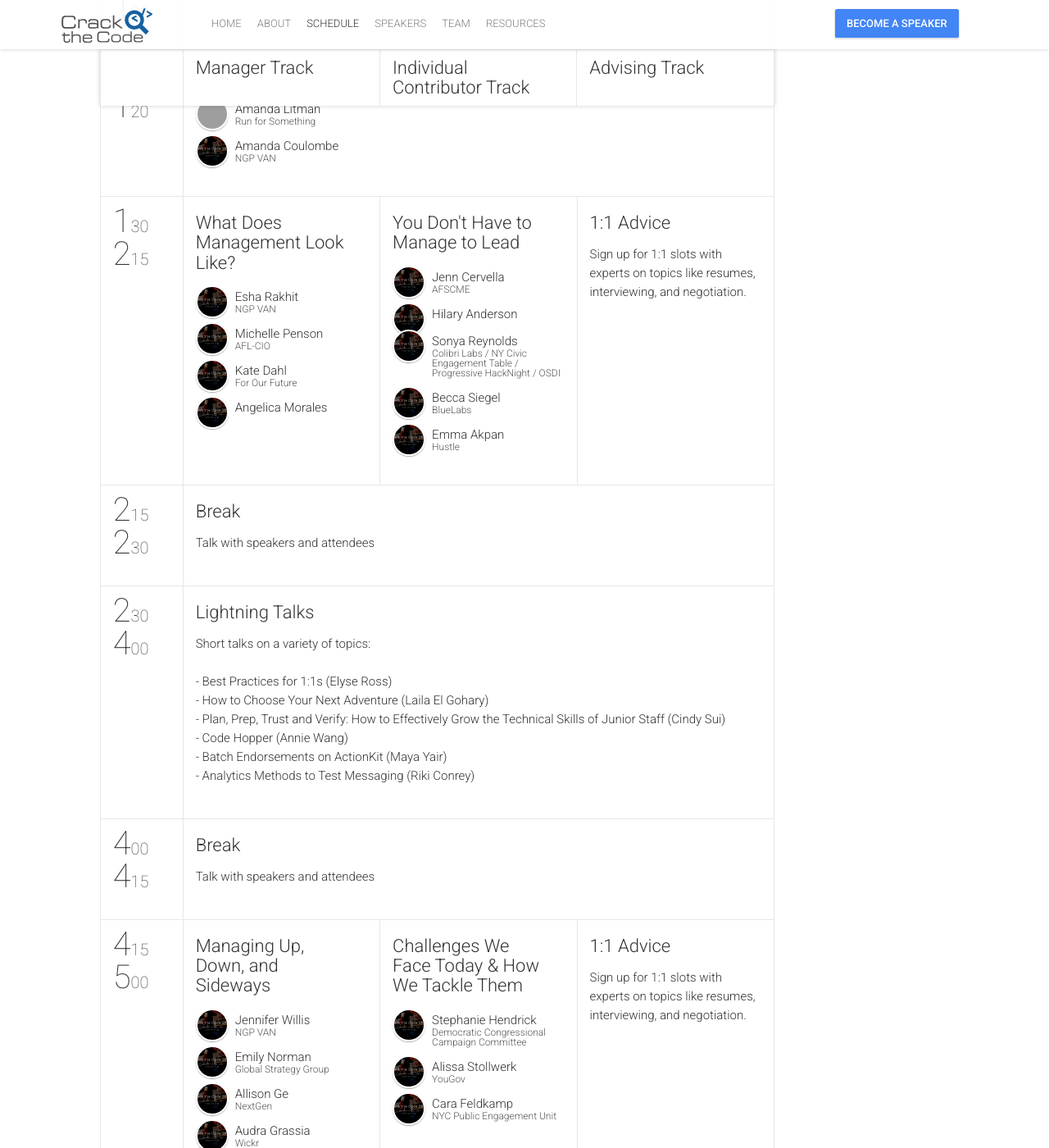
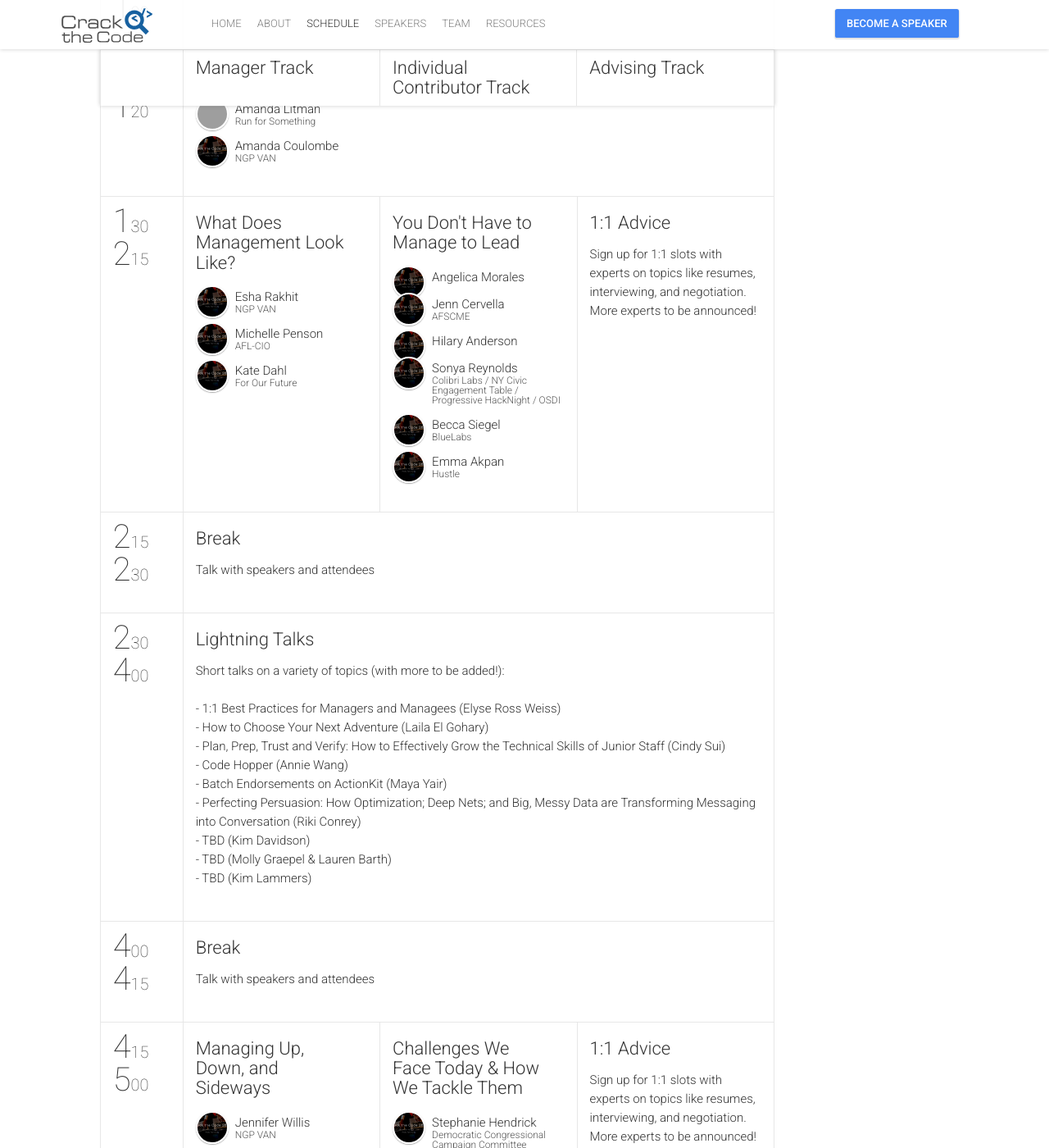
Before and after one commit to anniejw6/crackthecode_site, a Jekyll site: the page built from schedule.html, in a window 1280 px wide and 1400 px high, scrolled down 663 px. Shown: the whole window at 82% size. Built offline with Jekyll 4.4.1, drawn with Linux system fonts in a browser that asks for light colours; nearby versions of some CDN libraries; comment, search, counter and statistics services are not loaded; grey boxes are pictures that could not be loaded.

Commit message:
add updates

```diff
--- a/_data/sessions.yml
+++ b/_data/sessions.yml
@@ -42,13 +42,18 @@
   id: 005
   title: "Lightning Talks"
   description: >
-    Short talks on a variety of topics: <br>
-    <br>- Best Practices for 1:1s (Elyse Ross)
+    Short talks on a variety of topics (with more to be added!): <br>
+    <br>- 1:1 Best Practices for Managers and Managees (Elyse Ross Weiss)
     <br>- How to Choose Your Next Adventure (Laila El Gohary)
-    <br>- Plan, Prep, Trust and Verify: How to Effectively Grow the Technical Skills of Junior Staff (Cindy Sui)
+    <br>- Plan, Prep, Trust and Verify: How to Effectively Grow the
+    Technical Skills of Junior Staff (Cindy Sui)
     <br>- Code Hopper (Annie Wang)
     <br>- Batch Endorsements on ActionKit (Maya Yair)
-    <br>- Analytics Methods to Test Messaging (Riki Conrey)
+    <br>- Perfecting Persuasion: How Optimization; Deep Nets; and Big, Messy
+    Data are Transforming Messaging into Conversation (Riki Conrey)
+    <br>- TBD (Kim Davidson)
+    <br>- TBD (Molly Graepel & Lauren Barth)
+    <br>- TBD (Kim Lammers)
   subtype: workshop
   service: custom
   speakers: [14, 15, 16, 17, 18, 19, 20, 21]
@@ -62,7 +67,7 @@
     worth. We will also be discussing growing into a senior role and what
     opportunities exist for advancement outside of management.
   subtype: workshop
-  speakers: [10, 11, 12, 13]
+  speakers: [29, 10, 11, 12, 13]
 -
   id: 008
   title: "Challenges We Face Today & How We Tackle Them"
@@ -79,7 +84,7 @@
   title: "1:1 Advice"
   description: >
     Sign up for 1:1 slots with experts on topics like resumes,
-    interviewing, and negotiation.
+    interviewing, and negotiation. More experts to be announced!
   subtype: workshop
   service: custom
   colorline: true
--- a/_data/speakers.yml
+++ b/_data/speakers.yml
@@ -1,3 +1,5 @@
+# Current Max: 29
+
 -
   id: 1
   name: "Amanda"
@@ -80,7 +82,7 @@
   #   - {name: "linkedin", link: "https://www.linkedin.com/in/cristinasinclaire"}
 
 -
-  id: 9
+  id: 29
   name: "Angelica"
   surname: "Morales"
   title: "Independent Consultant"
```
